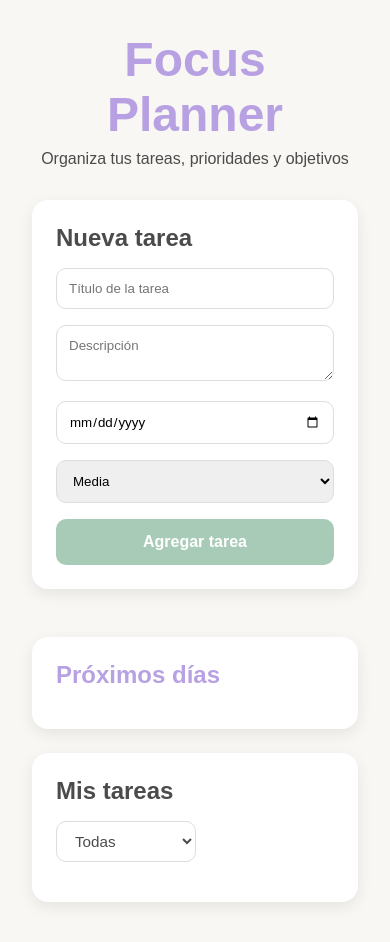
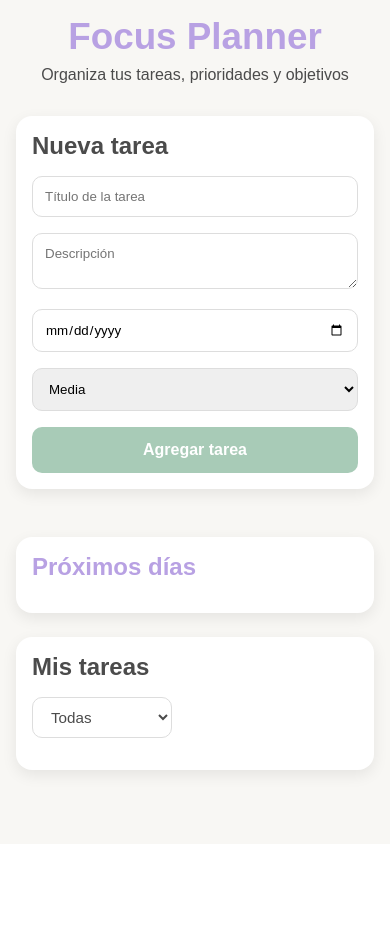
Before and after one commit to stellamarisl/focus-planner, a React (Vite) app: page / in a window 390 px wide. Shown: the top 942 px of the page. After the commit the page ends 844 px from the top, so only its background shows below. Built offline with nearby package versions, Linux system fonts and the light colour scheme.

Commit message:
feat: agregar estilos responsive

```diff
--- a/index.html
+++ b/index.html
@@ -2,6 +2,7 @@
 <html lang="en">
   <head>
     <meta charset="UTF-8" />
+    <meta name="viewport" content="width=device-width, initial-scale=1.0"/>
     <link rel= "icon" href="/FP.png" />
     <meta
     name="description"
--- a/src/App.css
+++ b/src/App.css
@@ -224,14 +224,3 @@ body{
 .complete p{
   text-decoration: line-through;
 }
-
-
-@media (max-width: 768px) {
-  .top-section {
-    flex-direction: column;
-  }
-
-  .upcoming-tasks {
-    width: 100%;
-  }
-}
--- a/src/App.jsx
+++ b/src/App.jsx
@@ -4,6 +4,7 @@ import Form from './components/Form';
 import {BsTrash, BsCalendar2Date} from "react-icons/bs";
 import Swal from "sweetalert2";
 import './App.css';
+import './responsive.css';
 
 function App() {
   const [tasks, setTasks] = useState(() => {
@@ -179,6 +180,8 @@ function App() {
           <section className="task-list">
             <h2>Mis tareas</h2>
             <select
+              id="filter"
+              name="filter"
               value={filter}
               onChange={(e) => setFilter(e.target.value)}
             >
--- /dev/null
+++ b/src/responsive.css
@@ -0,0 +1,27 @@
+@media (max-width: 768px) {
+    .top-section {
+        flex-direction: column;
+    }
+
+    .upcoming-tasks {
+        width: 100%;
+    }
+}
+
+@media (max-width: 480px) {
+    .header h1 {
+        font-size: 2.3rem;
+    }
+
+    .app {
+        padding: 1rem;
+    }
+
+    .task-form,
+    .task-list,
+    .upcoming-tasks {
+    padding: 1rem;
+    }
+
+
+}
```
